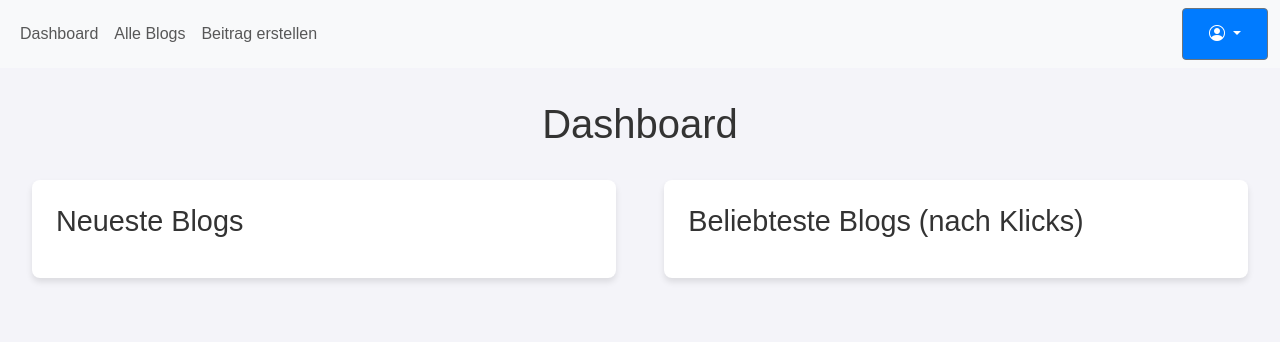
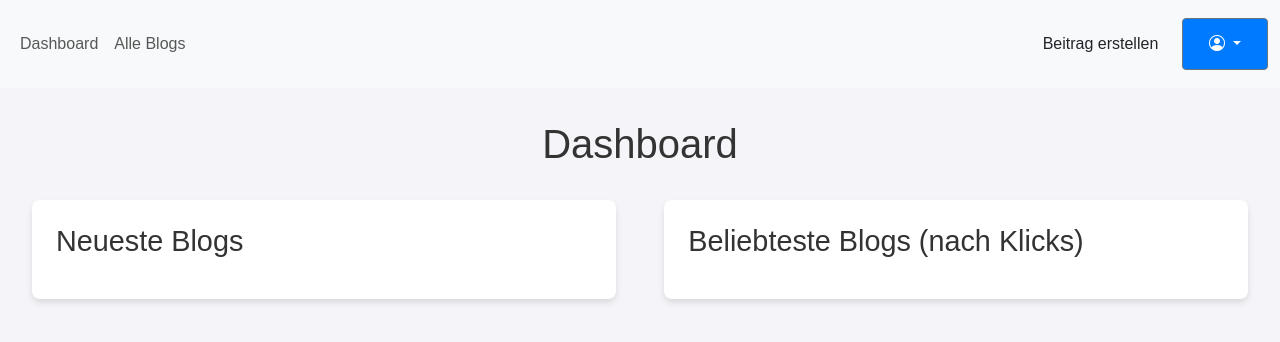
Before and after one commit to Enrico004/BlogProject, a Django app: page /blogs/dashboard/ in a window 1280 px wide. Shown: the top 342 px of the page. Run offline with Django 5.2, Linux system fonts and the light colour scheme; data that the repository does not hold is empty; parts of the project's set-up code (start-up, migrations or seed data) failed here and were passed over.

Commit message:
moved create blog to right of nav-bar

```diff
--- a/blog/templates/base.html
+++ b/blog/templates/base.html
@@ -47,15 +47,12 @@
             <li class="nav-item">
               <a class="nav-link" href="{% url 'blogs:blog_list' %}">Alle Blogs</a>
             </li>
-            <!-- Create BLog Link -->
-            <li class="nav-item">
-                <a class="nav-link ms-auto" href="{% url 'blogs:blog_create' %}">Beitrag erstellen</a>
-            </li>
         </ul>
-          <!-- User Dropdown -->
-          <div class="dropdown ms-auto"> <!-- ms-auto pushes this dropdown to the right -->
+          <div class="dropdown d-flex align-items-center ms-auto">
+            <a class="nav-link ms-auto m-4" href="{% url 'blogs:blog_create' %}">Beitrag erstellen</a>
+              <!-- User Dropdown -->
             <button class="btn btn-outline-secondary dropdown-toggle" type="button" id="userMenu" data-bs-toggle="dropdown" aria-expanded="false">
-              <i class="bi bi-person-circle"></i> <!-- Bootstrap icon -->
+              <i class="bi bi-person-circle"></i>
             </button>
             <ul class="dropdown-menu dropdown-menu-end" aria-labelledby="userMenu">
               {% if user.is_authenticated %}
```
